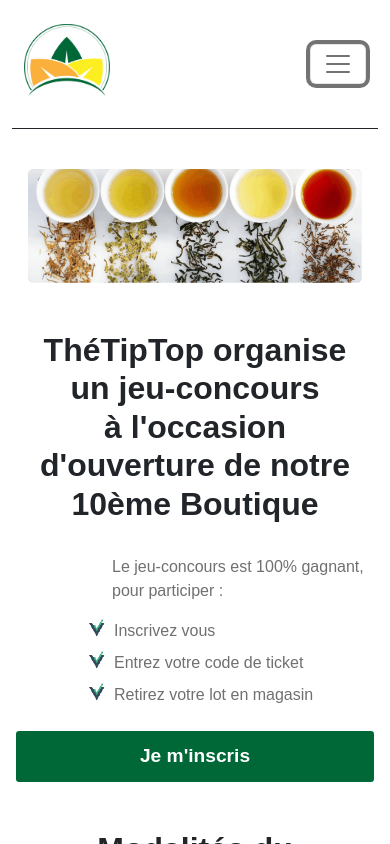
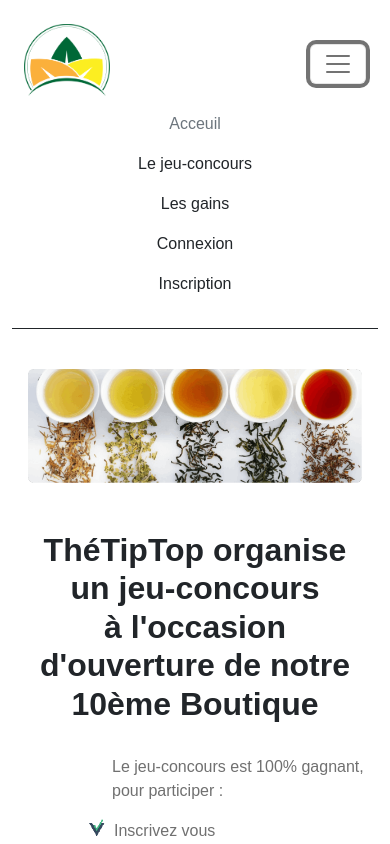
Before and after one commit to mohamedsek/thetiptop-web, a SvelteKit app: page / in a window 390 px wide. Both pictures are taken after a click on the button "Toggle navigation". Shown: the top 844 px of the page. Built offline with nearby package versions, Linux system fonts and the light colour scheme; no server answers.

Commit message:
fix toggle menu Burger

```diff
--- a/src/routes/(app)/Header.svelte
+++ b/src/routes/(app)/Header.svelte
@@ -3,6 +3,10 @@
 	import logoDesktop from '$lib/assets/logo_desktop.png';
 	import logoMobile from '$lib/assets/logo_mobile.png';
 
+	let collapseMenu = true;
+	function toggleMenu() {
+		collapseMenu = !collapseMenu;
+	}
 	export let props;
 </script>
 
@@ -22,17 +26,16 @@
 					</a>
 				</div>
 				<button
+					on:click={toggleMenu}
 					class="navbar-toggler"
 					type="button"
-					data-bs-toggle="collapse"
-					data-bs-target="#navbarNav"
 					aria-controls="navbarNav"
 					aria-expanded="false"
 					aria-label="Toggle navigation"
 				>
 					<span class="navbar-toggler-icon" />
 				</button>
-				<div class="collapse navbar-collapse" id="navbarNav">
+				<div class="{collapseMenu ? 'collapse' : ''} navbar-collapse" id="navbarNav">
 					<!-- <ul class="nav col-12 col-md-auto mb-2 justify-content-center mb-md-0"> -->
 
 					<ul class="navbar-nav justify-content-center col-xs-12 ms-auto">
```
